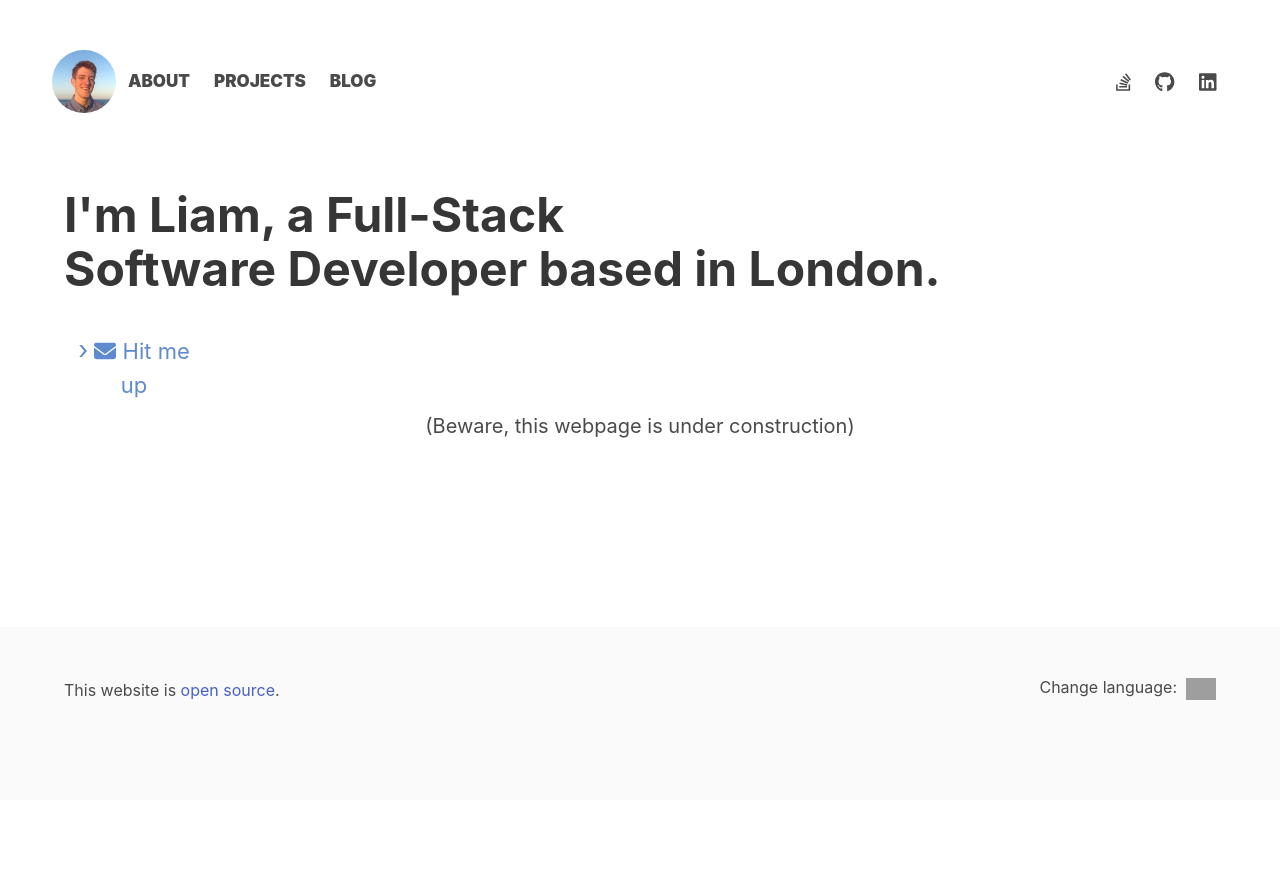
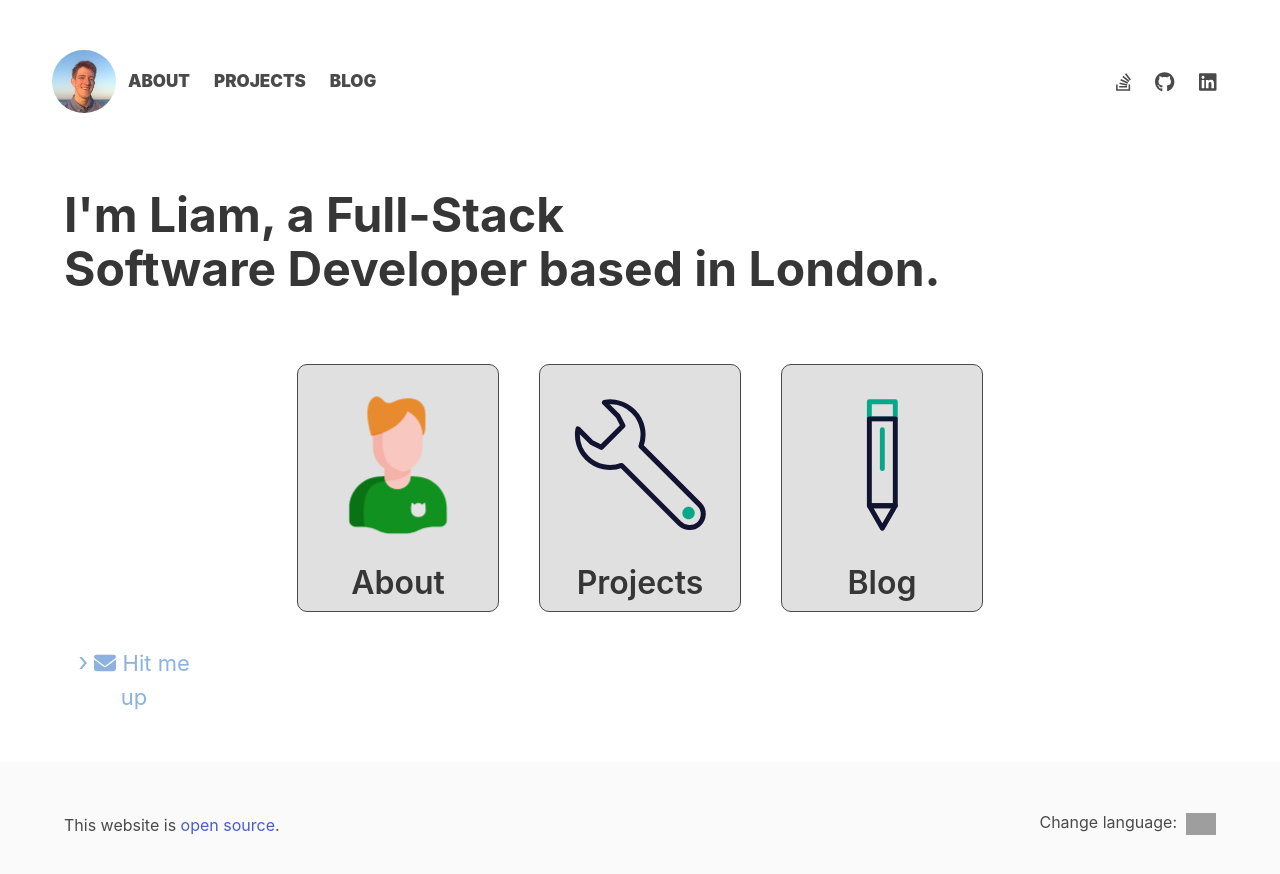
Before and after one commit to lclarkg18/personal-website, a React (Create React App) app: page /en in a window 1280 px wide. Shown: the top 874 px of the page. Before the commit the page ends 800 px from the top, so only its background shows below. Built offline with nearby package versions, Linux system fonts and the light colour scheme; grey boxes are pictures that could not be loaded.

Commit message:
Add animations to homepage

```diff
--- a/src/routes/home.tsx
+++ b/src/routes/home.tsx
@@ -2,13 +2,20 @@ import React from 'react';
 import { useTranslation } from 'react-i18next';
 import { FontAwesomeIcon } from '@fortawesome/react-fontawesome';
 import { faEnvelope } from '@fortawesome/free-solid-svg-icons';
+import HomePageLottie from '../components/home/HomePageLottie';
+import aboutAnimation from '../animations/268-avatar-man-flat-edited.json';
+import projectsAnimation from '../animations/409-tool-outline-edited.json';
+import blogAnimation from '../animations/35-edit-outline-edited.json';
 
 import './home.css';
+import useWindowDimensions from '../miscelaneous/DimensionsHook';
 
 export default function Home() {
   const { t, i18n } = useTranslation();
+  const { height, width } = useWindowDimensions();
   const contactMeLink: string = i18n.language === 'es' ? 'mailto:work@liamclark.com?subject=Hola%20Liam!' : 'mailto:work@liamclark.com?subject=What\'s%20up%20Liam%3F';
 
+  // @ts-ignore
   return (
     <main>
       <br />
@@ -18,8 +25,14 @@ export default function Home() {
         {' '}
         Software Developer based in London.
       </h1>
+      <br />
+      <div className={`is-flex is-justify-content-center ${width > 767 ? 'is-flex-direction-row' : 'is-flex-direction-column'}`}>
+        <HomePageLottie sectionName="about" animationData={aboutAnimation} />
+        <HomePageLottie sectionName="projects" animationData={projectsAnimation} />
+        <HomePageLottie sectionName="blog" animationData={blogAnimation} />
+      </div>
       <div style={{ paddingTop: 10, display: 'flex' }}>
-        <a href={contactMeLink} style={{ color: '#5f8bce' }}>
+        <a href={contactMeLink} style={{ color: '#8db2df' }}>
           <p className="effect effect-1 effect-2">
             {' '}
             <FontAwesomeIcon icon={faEnvelope} />
@@ -29,11 +42,6 @@ export default function Home() {
           </p>
         </a>
       </div>
-      <div className="is-flex is-justify-content-center column">
-        <br />
-        <p className="subtitle"> (Beware, this webpage is under construction)</p>
-      </div>
-      <br />
     </main>
   );
 }
```
